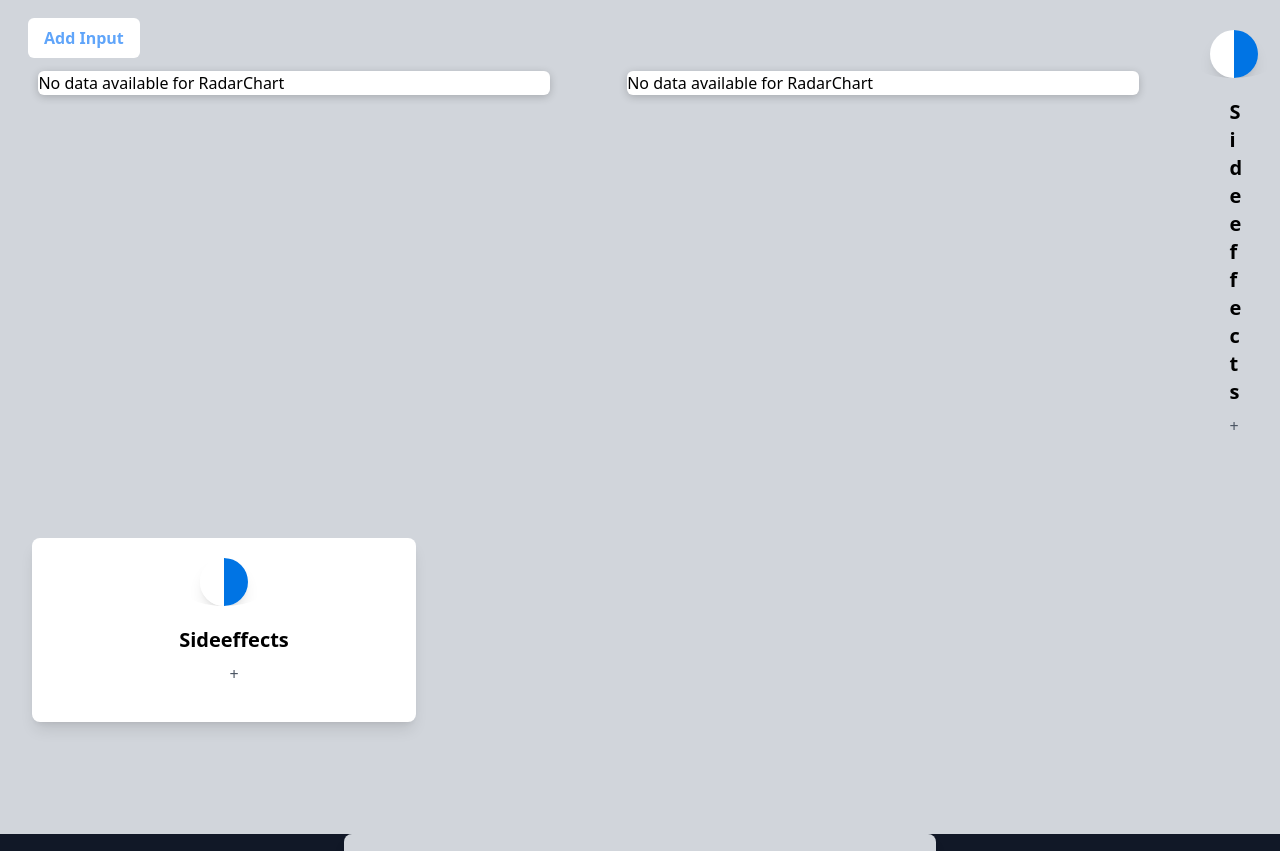
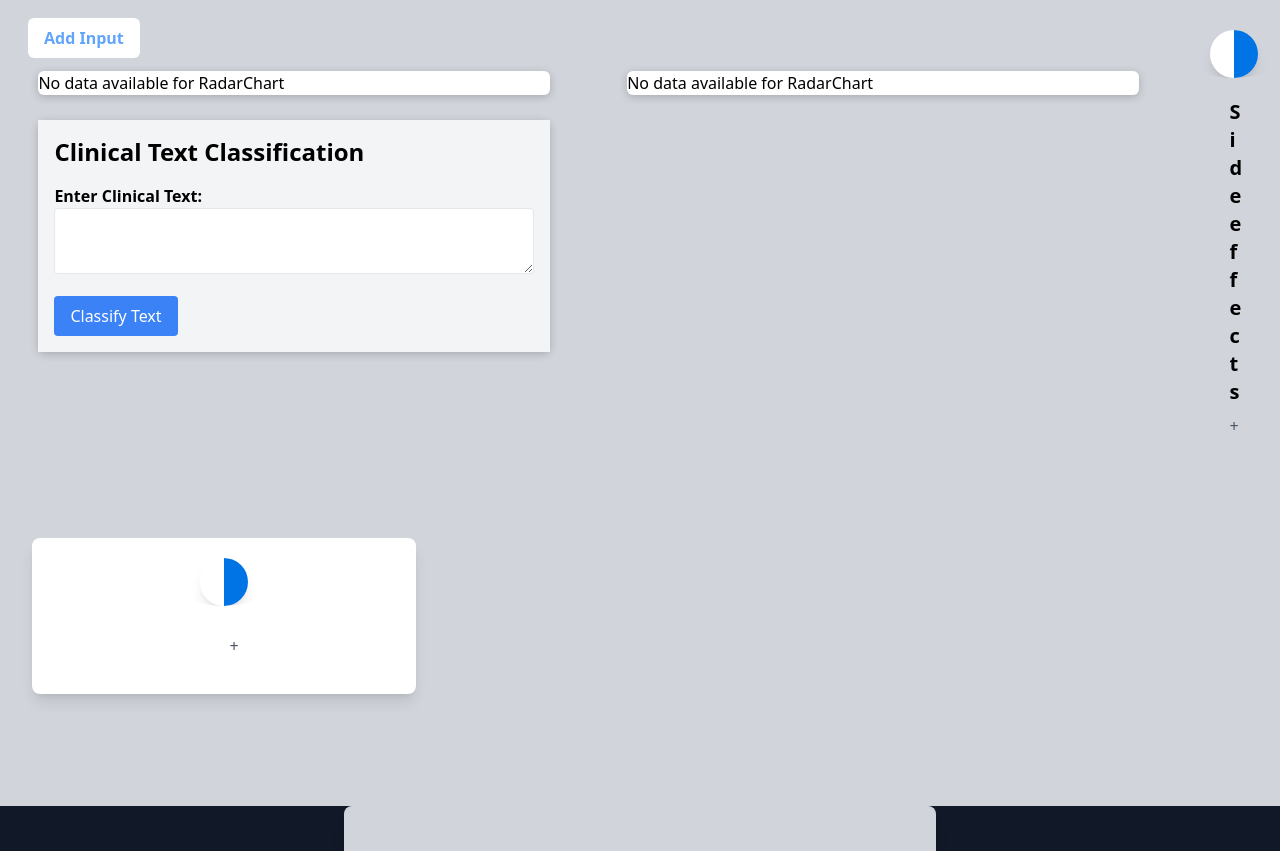
Before and after one commit to janlebar/sideeffect_nextjs, a Next.js app: page / in a window 1280 px wide. Shown: the part 780-1631 px from the top of the page. Built offline with nearby package versions, Linux system fonts and the light colour scheme.

Commit message:
Ai form added, needs checking with pipeline

```diff
--- a/components/FormAi.js
+++ b/components/FormAi.js
@@ -10,7 +10,8 @@ const ClinicalTextClassification = () => {
     setLoading(true);
 
     try {
-      const res = await fetch('/api/your-api-endpoint', {
+    //   const res = await fetch('/api/your-api-endpoint', {
+      const res = await fetch('http://localhost:3000/api/apiAi', {
         method: 'POST',
         body: JSON.stringify({ clinicalText }),
         headers: {
@@ -33,29 +34,36 @@ const ClinicalTextClassification = () => {
   };
 
   return (
-    <div>
-      <h1>Clinical Text Classification</h1>
+    <div className="p-4 bg-gray-100">
+      <h1 className="text-2xl font-bold mb-4">Clinical Text Classification</h1>
       <form onSubmit={handleSubmit}>
-        <div>
-          <label htmlFor="clinicalText">Enter Clinical Text:</label>
+        <div className="mb-4">
+          <label htmlFor="clinicalText" className="block font-semibold">
+            Enter Clinical Text:
+          </label>
           <textarea
             id="clinicalText"
             name="clinicalText"
             value={clinicalText}
             onChange={(e) => setClinicalText(e.target.value)}
             required
+            className="w-full px-4 py-2 border rounded focus:ring focus:ring-blue-200"
           />
         </div>
         <div>
-          <button type="submit" disabled={loading}>
+          <button
+            type="submit"
+            disabled={loading}
+            className={`bg-blue-500 text-white px-4 py-2 rounded ${loading ? 'opacity-50 cursor-not-allowed' : ''}`}
+          >
             {loading ? 'Loading...' : 'Classify Text'}
           </button>
         </div>
       </form>
       {response && (
-        <div>
-          <h2>Classification Result:</h2>
-          <pre>{response}</pre>
+        <div className="mt-4">
+          <h2 className="text-lg font-semibold">Result:</h2>
+          <pre className="mt-2 bg-gray-200 p-2 rounded">{response}</pre>
         </div>
       )}
     </div>
--- a/pages/index.tsx
+++ b/pages/index.tsx
@@ -6,6 +6,7 @@ import Card from "../components/ui/Card";
 import Head from 'next/head';
 import { Inter } from 'next/font/google';
 import MainNavigation from '../components/layout/MainNavigation';
+import FormAi from '../components/FormAi';
 
 const inter = Inter({ subsets: ['latin'] });
 
@@ -109,6 +110,9 @@ export default function MyMergedComponent() {
         <p>No data available for RadarChart</p>
       )}
     </Card>
+    <Card>
+    <FormAi/>
+    </Card>
   </section>
 </div>
 
@@ -148,7 +152,6 @@ export default function MyMergedComponent() {
                   <div className="p-3 text-center inline-flex items-center justify-center w-12 h-12 mb-5 shadow-lg rounded-full" style={{ background: 'linear-gradient(to right, white 50%, #0074e4 50%)', clipPath: 'ellipse(100% 50%)' }}>
                       <i className="fas fa-award"></i>
                     </div>
-                    <h6 className="text-xl font-semibold ml-5">Sideeffects</h6>
                     <p className="mt-2 mb-4 text-gray-600 ml-5">
                       +
                     </p>
```
